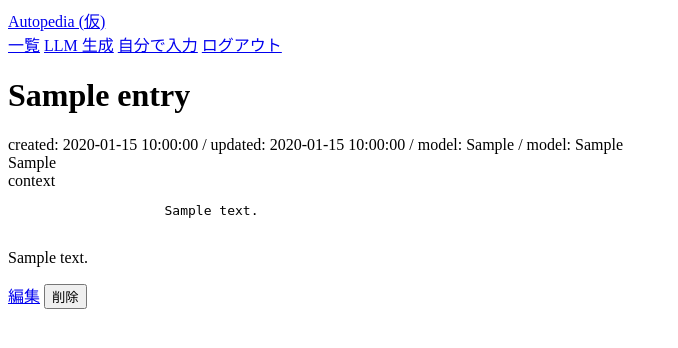
After one commit to u5a91/autopedia, a Flask app: page /entry/1 in a window 1280 px wide. The commit adds this page. Shown: the top 348 px of the page, without its empty margins (0-678 px from the left). Run offline with Flask 3, Linux system fonts and the light colour scheme; a user stored in the database is signed in; tables that the repository leaves empty hold one stand-in row (values such as "Sample post").

Commit message:
Fix template errors and complete basic entry flow

```diff
--- a/app.py
+++ b/app.py
@@ -346,7 +346,6 @@ def markdown_preview():
     return jsonify({"html": html})
 
 if __name__ == "__main__":
-    # 重要: 以下は初期化のため, はじめの 1 回のみ行う (以降はコメントアウト)
-    # with app.app_context():
-    #    db.create_all()
-    app.run(debug=True)
+    with app.app_context():
+        db.create_all()
+    app.run(debug=True, port=5001)
--- a/templates/base.html
+++ b/templates/base.html
@@ -36,5 +36,9 @@
                 {% endif %}
             {% endwith %}
         </div>
+
+        <main class="content">
+            {% block content %}{% endblock %}
+        </main>
     </body>
 </html>
--- /dev/null
+++ b/templates/entry_view.html
@@ -0,0 +1,44 @@
+{% extends "base.html" %}
+
+{% block title %}{{ entry.title }}{% endblock %}
+
+{% block content %}
+    <div class="entry-head">
+        <h1>{{ entry.title }}</h1>
+        <div class="meta">
+            created: {{ entry.created_at }} / updated: {{ entry.updated_at }}
+            {% if entry.model %} / model: {{ entry.model }} {% endif %}
+            {% if entry.prompt_version %} / model: {{ entry.model }} {% endif %}
+        </div>
+
+        {% if tag_list %}
+            <div class="tags">
+                {% for t in tag_list %}
+                    <span class="tag">{{ t }}</span>
+                {% endfor %}
+            </div>
+        {% endif %}
+
+        {% if entry.context %}
+            <div class="panel">
+                <div class="meta">context</div>
+                <pre class="context">
+                    {{ entry.context }}
+                </pre>
+            </div>
+        {% endif %}
+
+        <div class="panel">
+            <div class="entry-html">
+                {{ content_html | safe }}
+            </div>
+        </div>
+
+        <div class="actions">
+            <a class="btn" href="{{ url_for('edit_entry', entry_id=entry.id)}}">編集</a>
+            <form method="post" action="{{ url_for('delete_entry', entry_id=entry.id) }}" style="display:inline">
+                <button type="submit" onclick="return confirm('削除しますか?');">削除</button>
+            </form>
+        </div>
+    </div>
+{% endblock %}
```
Also changed, not shown: pyproject.toml (+9 -0 lines), templates/edit_entry.html (added, +24 -0 lines), templates/generate.html (added, +20 -0 lines), templates/new_entry.html (added, +23 -0 lines), 2 other files.
